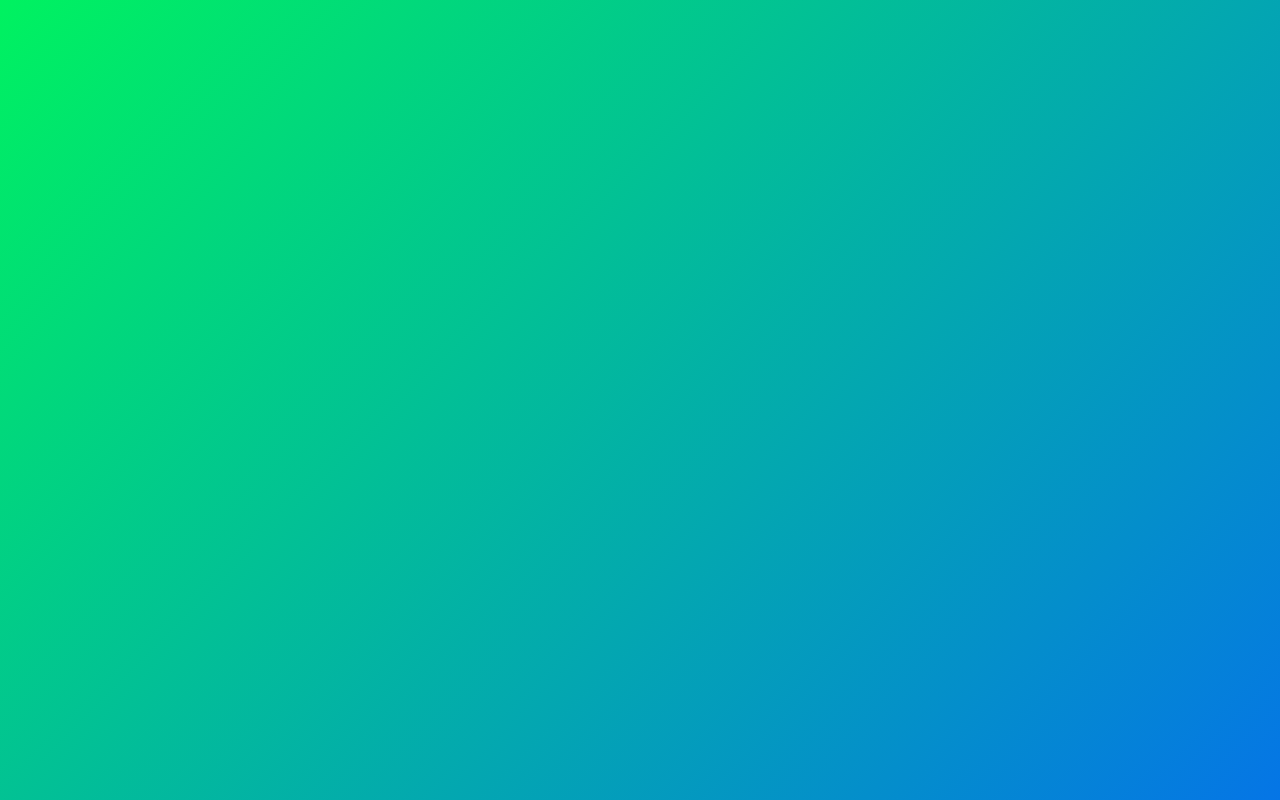
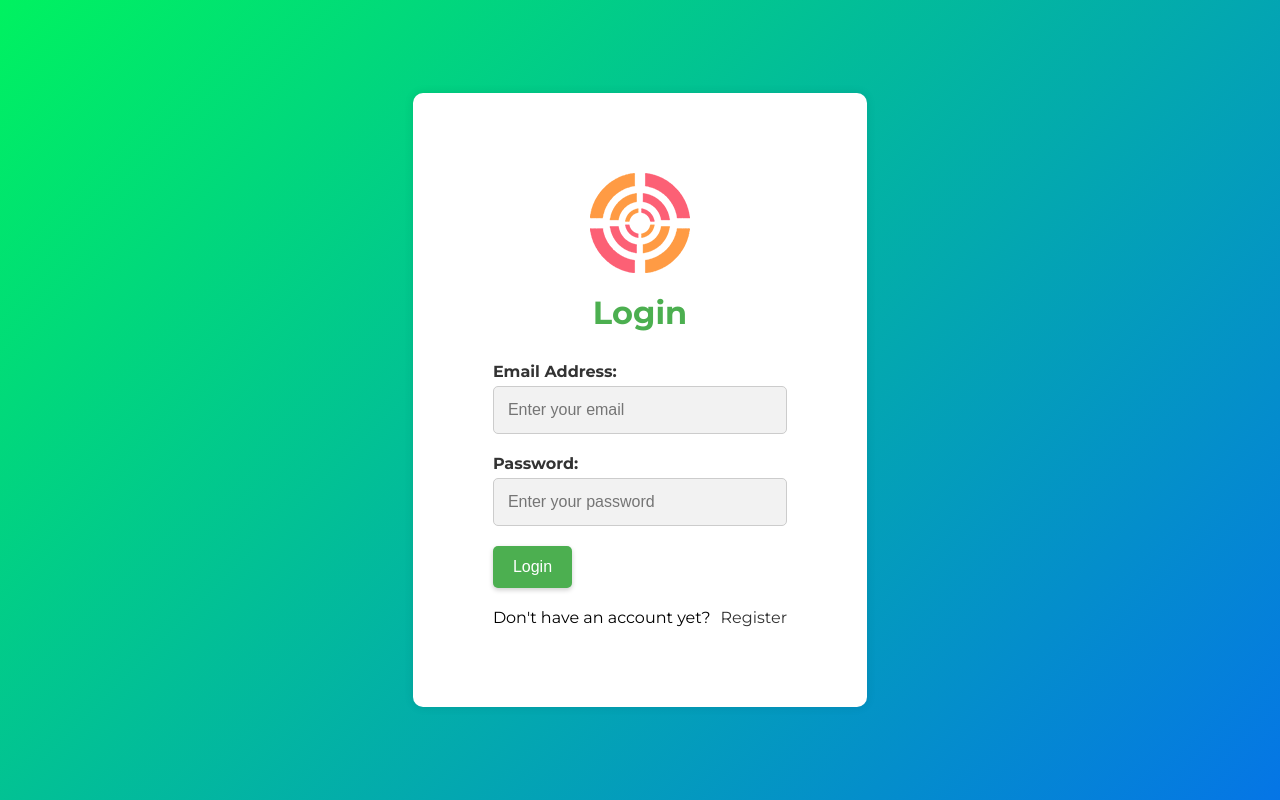
Before and after one commit to harry-olabs/avi-hub, a React (Create React App) app: page /login in a window 1280 px wide. Before the commit this address had no page. Built offline with nearby package versions, Linux system fonts and the light colour scheme; the HTML template or start-up script is replaced by a standard one.

Commit message:
working on the registraton page

```diff
--- a/src/App.js
+++ b/src/App.js
@@ -2,10 +2,6 @@
 import AppRoutes from "./components/Routes";
 
 function App() {
-  return (
-
-      <AppRoutes />
-
-  );
+  return <AppRoutes />;
 }
 export default App;
--- a/src/components/Routes.js
+++ b/src/components/Routes.js
@@ -6,11 +6,11 @@
 
 function AppRoutes() {
   return (
-      <Routes>
-        <Route path="/" element={<Login />} />
-        <Route path="/registration" element={<Registration />} />
-        <Route path="/dashboard" element={<Dashboard />} />
-      </Routes>
+    <Routes>
+      <Route path="/" element={<Registration />} />
+      <Route path="/login" element={<Login />} />
+      <Route path="/dashboard" element={<Dashboard />} />
+    </Routes>
   );
 }
 
--- a/src/feature/Registration/Registration.module.css
+++ b/src/feature/Registration/Registration.module.css
@@ -19,8 +19,6 @@
   padding-right:100px;
   border-radius: 10px;
   box-shadow: 0 0 10px rgba(0, 0, 0, 0.1);
-  transform: scale(0.9);
-  transition: transform 0.5s ease;
   font-size: 16px;
 }
 .container__description {
```
